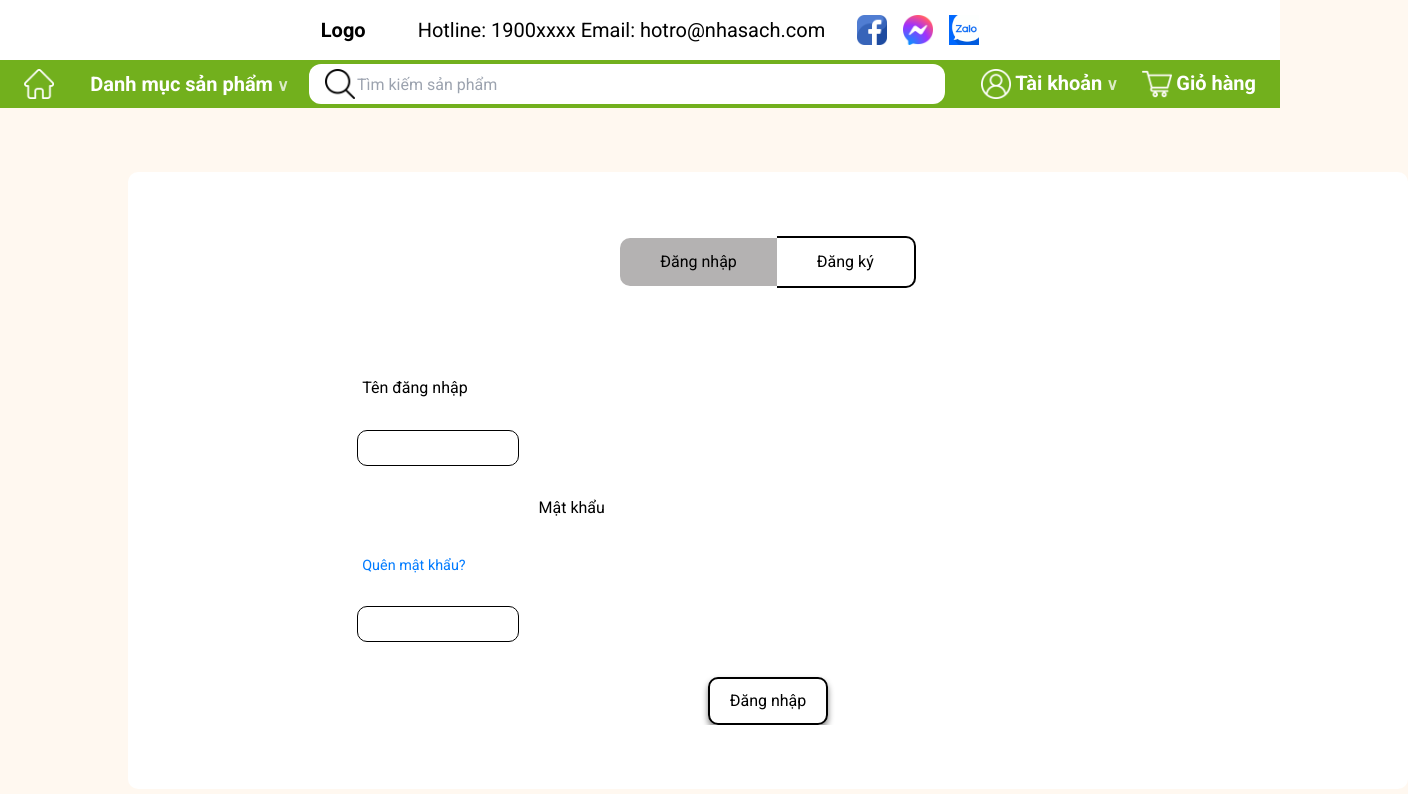
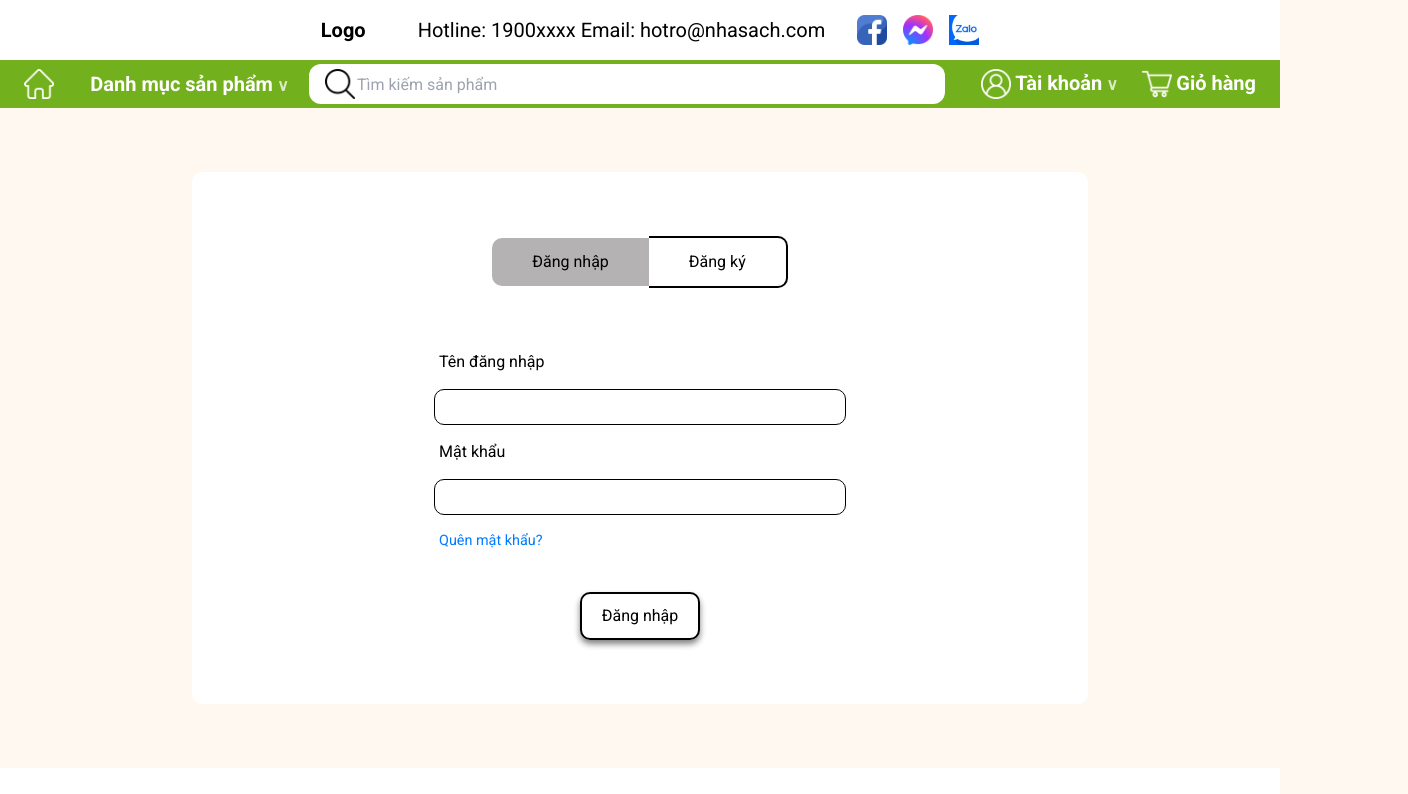
Before and after one commit to Tinii1601/do-an-IE104, a React (Create React App) app: page /login in a window 1280 px wide. Shown: the top 794 px of the page, 1408 px wide, since content can reach past the window. Built offline with nearby package versions, Linux system fonts and the light colour scheme.

Commit message:
long 9 12 l2

```diff
--- a/src/styles/Intro.css
+++ b/src/styles/Intro.css
@@ -1,3 +1,15 @@
-.list_cat {
-  list-style-image: url("../assets/icons/icon-cuon-sach.jpg");
+.intro-container{
+  width: 80%;
+  height: fit-content;
+  padding: 3% 5%;
+  background-color: white;
+  margin: 5% auto;
+  border-radius: 10px;
+  box-sizing: border-box;
 }
+
+.intro-container h1{
+  font-size: 30px;
+  font-weight: bolder;
+  margin: 20px 0;
+}
--- a/src/styles/Intro_system.css
+++ b/src/styles/Intro_system.css
@@ -1,13 +1,23 @@
-.container h1{
+.introsystem-container {
+    width: 80%;
+    height: fit-content;
+    padding: 3% 5%;
+    background-color: white;
+    margin: 5% auto;
+    border-radius: 10px;
+    box-sizing: border-box;
+  }
+
+.introsystem-container h1{
     font-size: 30px;
     font-weight: bolder;
     margin-bottom: 20px;
 }
 
-.data-table{
+.introsystem-container .data-table{
     width: 100%;
 }
-.data-table tr th, .data-table tr td{
+.introsystem-container .data-table tr th, .data-table tr td{
     padding: 5px;
     border: 1px solid black;
 }
--- a/src/styles/Pay-style.css
+++ b/src/styles/Pay-style.css
@@ -1,9 +1,9 @@
-.container {
+.pay-container {
   width: 100%;
   padding: 5%;
 }
 
-.container .content {
+.pay-container .content {
   width: 80%;
   margin: 5% auto;
   background-color: white;
@@ -12,34 +12,34 @@
   box-shadow: 0 0 10px gray;
 }
 
-.content h3 {
+.pay-container .content h3 {
   font-weight: bolder;
   font-size: 20px;
 }
 
-.Nhap {
+.pay-container .Nhap {
   padding-top: 5px;
   display: grid;
   grid-template-columns: 1fr 4fr;
   gap: 15px;
 }
 
-.Nhap input {
+.pay-container .Nhap input {
   width: 100%;
   border: 1px solid black;
   border-radius: 10px;
   padding: 5px;
 }
 
-.Nhap div {
+.pay-container .Nhap div {
   position: relative;
 }
 
-.NhapMa {
+.pay-container .NhapMa {
   padding-top: 10px;
 }
 
-.NhapMa #MaKM {
+.pay-container .NhapMa #MaKM {
   width: 50%;
   margin: 0 20px;
   padding: 5px;
@@ -47,11 +47,11 @@
   border-radius: 10px;
 }
 
-.Total {
+.pay-container .Total {
   margin-left: 75%;
 }
 
-.Total input[type="submit"] {
+.pay-container .Total input[type="submit"] {
   border: 1px solid black;
   border-radius: 10px;
   padding: 0 5px;
@@ -60,12 +60,12 @@
   margin-top: 10px;
 }
 
-#donhang tr td:nth-child(1),
-#donhang tr th {
+.pay-container #donhang tr td:nth-child(1),
+.pay-container #donhang tr th {
   text-align: left;
 }
 
-#donhang {
+.pay-container #donhang {
   width: 100%;
   text-align: center;
 }
--- a/src/styles/login-style.css
+++ b/src/styles/login-style.css
@@ -1,59 +1,62 @@
-.container {
-  width: 50%;
+.login-container {
+  width: 70%;
   height: fit-content;
   padding: 5% 10%;
   background-color: white;
-  margin: 5% 10%;
+  margin: 5% auto;
   border-radius: 10px;
   box-sizing: border-box;
 }
 
-.container > * {
-  max-width: 100%; /* Đảm bảo không phần tử nào tràn quá khung */
-  overflow: hidden; /* Ẩn nội dung thừa nếu có */
-}
-
-.link {
+.login-container .link {
   text-align: center;
   margin-bottom: 20px;
 }
 
-.tab {
+.login-container .tab {
   text-decoration: none;
   padding: 12px 40px;
   display: inline-block;
 }
 
-.divForm {
+.login-container .divForm {
+  width: 100%;
   padding: 5% 10%;
   padding-bottom: 0;
   margin: 0 auto;
 }
 
-#dangky {
+.login-container #dangky {
   border: 2px solid black;
   border-left: none;
   border-top-right-radius: 10px;
   border-bottom-right-radius: 10px;
 }
 
-#dangnhap {
+.login-container #dangnhap {
   background-color: rgb(180, 178, 178);
   border-top-left-radius: 10px;
   border-bottom-left-radius: 10px;
 }
 
-.tab:hover {
+.login-container .tab:hover {
   text-decoration: underline;
 }
 
-#Signin {
+.login-container #Signin {
   display: none;
 }
 
-.Nhap {
+.login-container .Nhap {
+  width: 100%;
   margin-bottom: 20px;
   padding: 5px 50px;
+  display: flex;
+  flex-direction: column;
+}
+
+.login-container .Nhap span{
+  display: none;
 }
 
 /* .Nhap label {
@@ -61,35 +64,35 @@
   padding-right: 20px;
 } */
 
-.forgot-password {
+.login-container .forgot-password {
   float: right;
   font-size: 0.9rem;
   color: #007bff;
   text-decoration: none;
 }
 
-.forgot-password:hover {
+.login-container .forgot-password:hover {
   text-decoration: underline;
   color: #0056b3;
 }
 
-.Nhap input {
+.login-container .Nhap input {
   border: 1px solid black;
   border-radius: 10px;
   width: 100%;
 }
 
-.Nhap > * {
+.login-container .Nhap > * {
   margin-bottom: 10px;
   padding: 5px;
 }
 
-.submition {
+.login-container .submition {
   width: 100%;
   text-align: center;
 }
 
-.submition input {
+.login-container .submition input {
   padding: 10px 20px;
   border: 2px solid black;
   border-radius: 10px;
--- a/src/views/Intro.js
+++ b/src/views/Intro.js
@@ -12,7 +12,7 @@ class Intro extends React.Component {
         <div className="relative z-20">
           <Header />
         </div>
-        <div className="container">
+        <div className="intro-container">
           <h1>Giới thiệu Nhà Sách</h1>
           <p>
             uit.com là trang thương mại điện tử của Nhà Sách UIT, hệ thống nhà
--- a/src/views/Intro_system.js
+++ b/src/views/Intro_system.js
@@ -11,7 +11,7 @@ class IntroSystem extends React.Component {
         <div className="relative z-20">
           <Header />
         </div>
-        <div class="container">
+        <div className="introsystem-container">
           <h1>Hệ thống Nhà sách UIT</h1>
           <table className="data-table" border={1}>
             <tr>
--- a/src/views/Login.js
+++ b/src/views/Login.js
@@ -47,6 +47,7 @@ const Login = () => {
       if (errorSpan) {
         errorSpan.innerHTML = `Mục <b>${input.name}</b> không được để trống!!!!!`;
         errorSpan.style.color = "red";
+        errorSpan.style.display = "block"
       }
     }
   };
@@ -57,6 +58,7 @@ const Login = () => {
     input.style.border = "2px solid black";
     if (errorSpan) {
       errorSpan.textContent = "";
+      errorSpan.style.display = "none"
     }
   };
 
@@ -70,7 +72,7 @@ const Login = () => {
   return (
     <>
       <Header />
-      <div class="container">
+      <div class="login-container">
         <div class="link">
           <a id="dangnhap" href="#" class="tab" onClick={XuatFormDN}>
             Đăng nhập
@@ -83,30 +85,14 @@ const Login = () => {
           <form name="formLogin">
             <div class="Nhap">
               <label>Tên đăng nhập</label>
-              <br />
-              <input
-                type="text"
-                name="Tên đăng nhập"
-                required
-                onBlur={handleBlur}
-                onFocus={handleFocus}
-              />
+              <input type="text" name="Tên đăng nhập" required onBlur={handleBlur} onFocus={handleFocus}/>
               <span></span>
-              <br />
               <label>Mật khẩu</label>
+              <input type="password" name="Mật khẩu" id="" required onBlur={handleBlur} onFocus={handleFocus}/>
+              <span></span>
               <a href="#" class="forgot-password">
                 Quên mật khẩu?
               </a>
-              <br />
-              <input
-                type="password"
-                name="Mật khẩu"
-                id=""
-                required
-                onBlur={handleBlur}
-                onFocus={handleFocus}
-              />
-              <span></span>
             </div>
             <div class="submition">
               <input type="button" value="Đăng nhập" onClick={handleLogin} />
@@ -117,7 +103,6 @@ const Login = () => {
           <form name="formSignin">
             <div class="Nhap">
               <label>Số điện thoại/Email</label>
-              <br />
               <input
                 type="text"
                 class="Username"
@@ -127,9 +112,7 @@ const Login = () => {
                 onFocus={handleFocus}
               />
               <span></span>
-              <br />
               <label>Mật khẩu</label>
-              <br />
               <input
                 type="password"
                 name="Mật khẩu"
@@ -139,9 +122,7 @@ const Login = () => {
                 onFocus={handleFocus}
               />
               <span></span>
-              <br />
               <label>Nhập lại mật khẩu</label>
-              <br />
               <input
                 type="password"
                 name="Nhập lại mật khẩu"
--- a/src/views/Pay.js
+++ b/src/views/Pay.js
@@ -81,7 +81,7 @@ class Pay extends React.Component {
         <div className="relative z-20">
           <Header />
         </div>
-        <div className="container">
+        <div className="pay-container">
           <form>
             <div className="content">
               <h3>Địa chỉ giaog hàng</h3>
```
